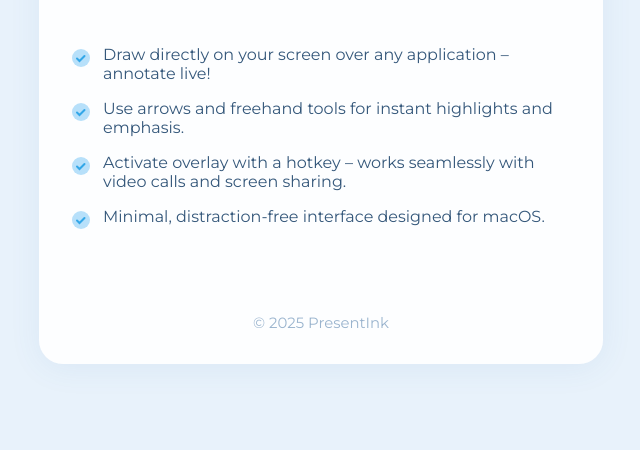
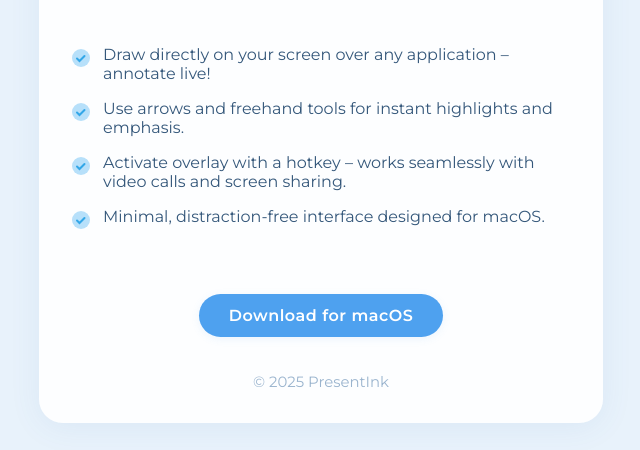
Before and after one commit to erwinvanhunen/presentink, a plain HTML site: page index.html in a window 1280 px wide. Shown: the part 350-800 px from the top of the page, without its empty margins (319-959 px from the left). Drawn offline with Linux system fonts and the light colour scheme.

Commit message:
added download button

```diff
--- a/index.html
+++ b/index.html
@@ -1,5 +1,6 @@
 <!DOCTYPE html>
 <html lang="en">
+
 <head>
   <meta charset="UTF-8">
   <meta name="viewport" content="width=device-width,initial-scale=1.0">
@@ -17,21 +18,24 @@
       align-items: center;
       justify-content: flex-start;
     }
+
     .container {
       width: 100%;
       max-width: 500px;
       margin-top: 60px;
       padding: 32px;
-      background: rgba(255,255,255,0.93);
+      background: rgba(255, 255, 255, 0.93);
       border-radius: 24px;
-      box-shadow: 0 4px 32px 0 rgba(58,120,180,0.08);
+      box-shadow: 0 4px 32px 0 rgba(58, 120, 180, 0.08);
       display: flex;
       flex-direction: column;
       align-items: center;
     }
+
     .logo {
       margin-bottom: 24px;
     }
+
     .title {
       font-size: 2.3rem;
       font-weight: 600;
@@ -40,12 +44,14 @@
       color: #2a4e83;
       text-align: center;
     }
+
     .tagline {
       font-size: 1.1rem;
       color: #4774a5;
       margin-bottom: 32px;
       text-align: center;
     }
+
     .features {
       width: 100%;
       margin-bottom: 32px;
@@ -53,17 +59,20 @@
       padding: 0;
       color: #34577a;
     }
+
     .features li {
       margin-bottom: 16px;
       display: flex;
       align-items: flex-start;
       font-size: 1rem;
     }
+
     .features svg {
       margin-right: 12px;
       flex-shrink: 0;
       margin-top: 3px;
     }
+
     .cta {
       margin-top: 16px;
       padding: 12px 30px;
@@ -72,26 +81,30 @@
       color: #fff;
       border: none;
       border-radius: 30px;
-      box-shadow: 0 2px 8px 0 rgba(78,161,239,0.10);
+      box-shadow: 0 2px 8px 0 rgba(78, 161, 239, 0.10);
       cursor: pointer;
       font-weight: 600;
       letter-spacing: 0.5px;
       transition: background 0.2s;
     }
+
     .cta:hover {
       background: #3085ce;
     }
+
     @media (max-width: 600px) {
       .container {
         margin-top: 28px;
         padding: 12px;
       }
+
       .title {
         font-size: 1.4rem;
       }
     }
   </style>
 </head>
+
 <body>
   <div class="container">
     <!-- Simple PresentInk Logo SVG -->
@@ -104,34 +117,49 @@
     <ul class="features">
       <li>
         <svg width="20" height="20" viewBox="0 0 20 20">
-          <circle cx="10" cy="10" r="9" fill="#b7e0fa"/>
-          <path d="M6 10.5l2.5 2.5 5-5" stroke="#33a7e8" stroke-width="2" fill="none" stroke-linecap="round"/>
+          <circle cx="10" cy="10" r="9" fill="#b7e0fa" />
+          <path d="M6 10.5l2.5 2.5 5-5" stroke="#33a7e8" stroke-width="2" fill="none" stroke-linecap="round" />
         </svg>
         Draw directly on your screen over any application – annotate live!
       </li>
       <li>
         <svg width="20" height="20" viewBox="0 0 20 20">
-          <circle cx="10" cy="10" r="9" fill="#b7e0fa"/>
-          <path d="M6 10.5l2.5 2.5 5-5" stroke="#33a7e8" stroke-width="2" fill="none" stroke-linecap="round"/>
+          <circle cx="10" cy="10" r="9" fill="#b7e0fa" />
+          <path d="M6 10.5l2.5 2.5 5-5" stroke="#33a7e8" stroke-width="2" fill="none" stroke-linecap="round" />
         </svg>
         Use arrows and freehand tools for instant highlights and emphasis.
       </li>
       <li>
         <svg width="20" height="20" viewBox="0 0 20 20">
-          <circle cx="10" cy="10" r="9" fill="#b7e0fa"/>
-          <path d="M6 10.5l2.5 2.5 5-5" stroke="#33a7e8" stroke-width="2" fill="none" stroke-linecap="round"/>
+          <circle cx="10" cy="10" r="9" fill="#b7e0fa" />
+          <path d="M6 10.5l2.5 2.5 5-5" stroke="#33a7e8" stroke-width="2" fill="none" stroke-linecap="round" />
         </svg>
         Activate overlay with a hotkey – works seamlessly with video calls and screen sharing.
       </li>
       <li>
         <svg width="20" height="20" viewBox="0 0 20 20">
-          <circle cx="10" cy="10" r="9" fill="#b7e0fa"/>
-          <path d="M6 10.5l2.5 2.5 5-5" stroke="#33a7e8" stroke-width="2" fill="none" stroke-linecap="round"/>
+          <circle cx="10" cy="10" r="9" fill="#b7e0fa" />
+          <path d="M6 10.5l2.5 2.5 5-5" stroke="#33a7e8" stroke-width="2" fill="none" stroke-linecap="round" />
         </svg>
         Minimal, distraction-free interface designed for macOS.
       </li>
     </ul>
-
+    <a href="https://github.com/erwinvanhunen/presentink/releases/latest" download style="
+  display: inline-block;
+  margin-top: 16px;
+  padding: 12px 30px;
+  font-size: 1rem;
+  background: #4ea1ef;
+  color: #fff;
+  border: none;
+  border-radius: 30px;
+  box-shadow: 0 2px 8px 0 rgba(78,161,239,0.10);
+  font-weight: 600;
+  letter-spacing: 0.5px;
+  text-decoration: none;
+  transition: background 0.2s;">
+      Download for macOS
+    </a>
     <!-- <button class="cta" onclick="window.open('mailto:info@presentink.app', '_blank')">
       Get Notified When It's Ready
     </button> -->
@@ -140,4 +168,5 @@
     </div>
   </div>
 </body>
+
 </html>
```
